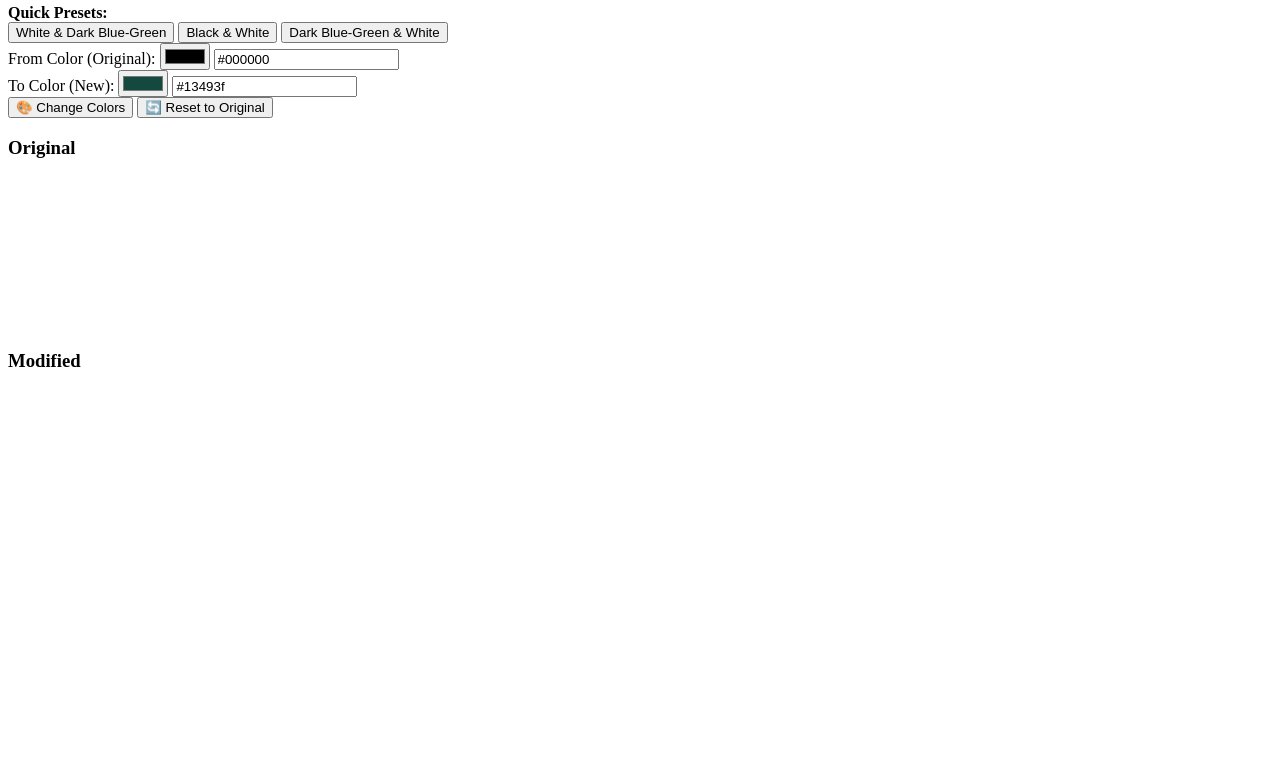
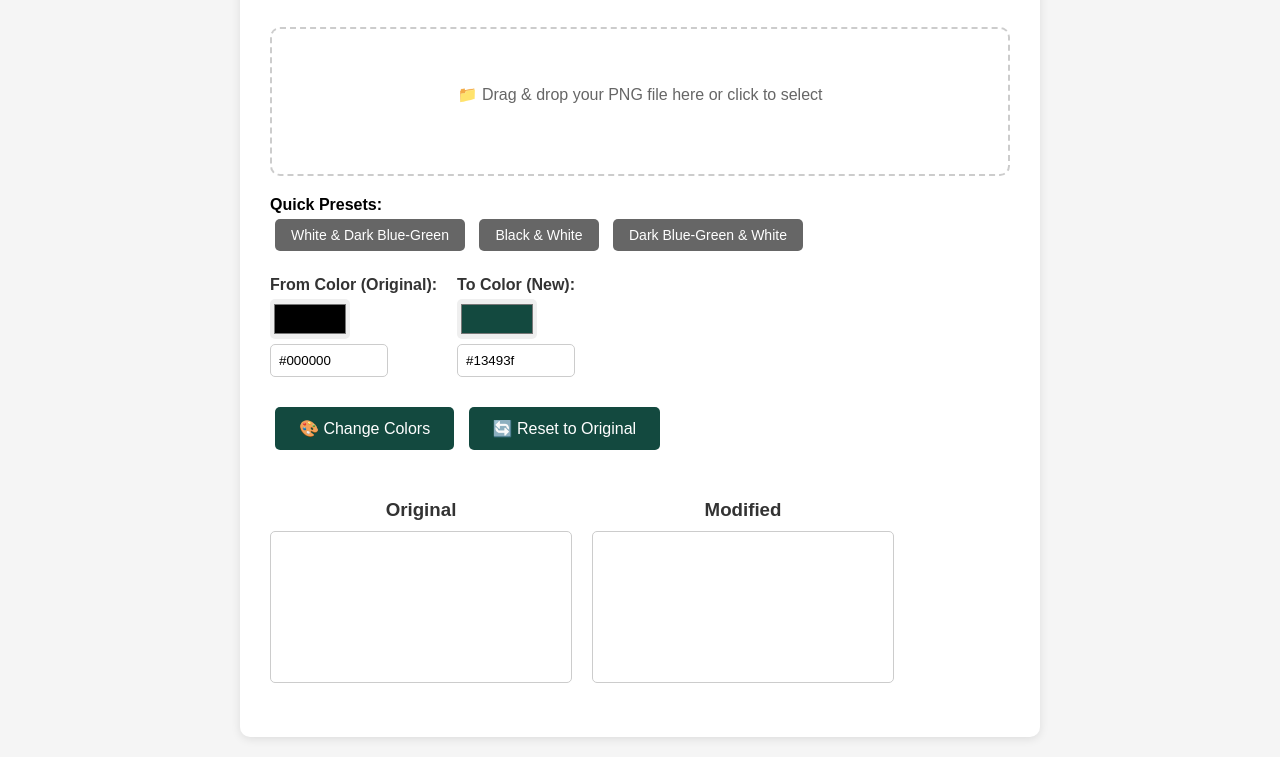
Before and after one commit to ol-s-cloud/ol-s-cloud, a plain HTML site: page png-color-changer/index.html in a window 1280 px wide. Shown: the part 145-902 px from the top of the page. Before the commit the page ends 800 px from the top, so only its background shows below. Drawn offline with Linux system fonts and the light colour scheme.

Commit message:
Link CSS to HTML and add basic JavaScript structure

```diff
--- a/png-color-changer/index.html
+++ b/png-color-changer/index.html
@@ -4,6 +4,7 @@
     <meta charset="UTF-8">
     <meta name="viewport" content="width=device-width, initial-scale=1.0">
     <title>PNG Color Changer</title>
+    <link rel="stylesheet" href="styles.css">
 </head>
 <body>
     <div class="container">
@@ -51,5 +52,17 @@
 
         <a id="downloadLink" style="display: none;">💾 Download Modified Image</a>
     </div>
+
+    <script>
+        // Global variables
+        let originalImageData = null;
+        let originalCanvas = document.getElementById('originalCanvas');
+        let modifiedCanvas = document.getElementById('modifiedCanvas');
+        let originalCtx = originalCanvas.getContext('2d');
+        let modifiedCtx = modifiedCanvas.getContext('2d');
+
+        // Initialize with default colors
+        setColors('#000000', '#13493f');
+    </script>
 </body>
 </html>
```
